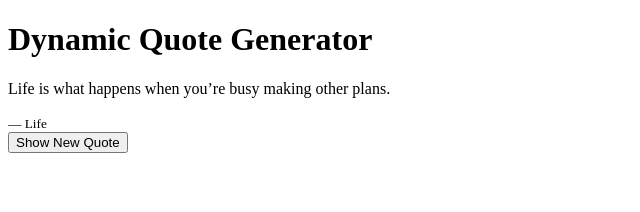
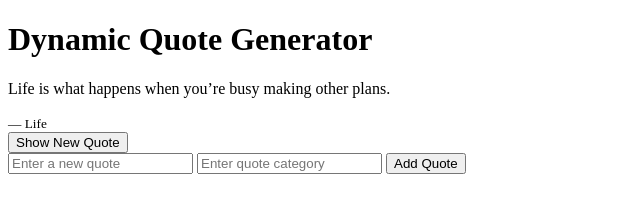
Before and after one commit to khoulidranya/alx_fe_javascript-dom-manipulation, a plain HTML site: page index.html in a window 1280 px wide. Shown: the whole page, without its empty margins (0-640 px from the left). Drawn offline with Linux system fonts and the light colour scheme.

Commit message:
Update index.html

```diff
--- a/index.html
+++ b/index.html
@@ -9,6 +9,12 @@
   <h1>Dynamic Quote Generator</h1>
   <div id="quoteDisplay"></div>
   <button id="newQuote">Show New Quote</button>
+   <div>
+    <input id="newQuoteText" type="text" placeholder="Enter a new quote" />
+    <input id="newQuoteCategory" type="text" placeholder="Enter quote category" />
+    <button onclick="addQuote()">Add Quote</button>
+  </div>
   <script src="script.js"></script>
 </body>
 </html>
+  </html>
```
Lines whose indentation alone changed are shown as unchanged.
